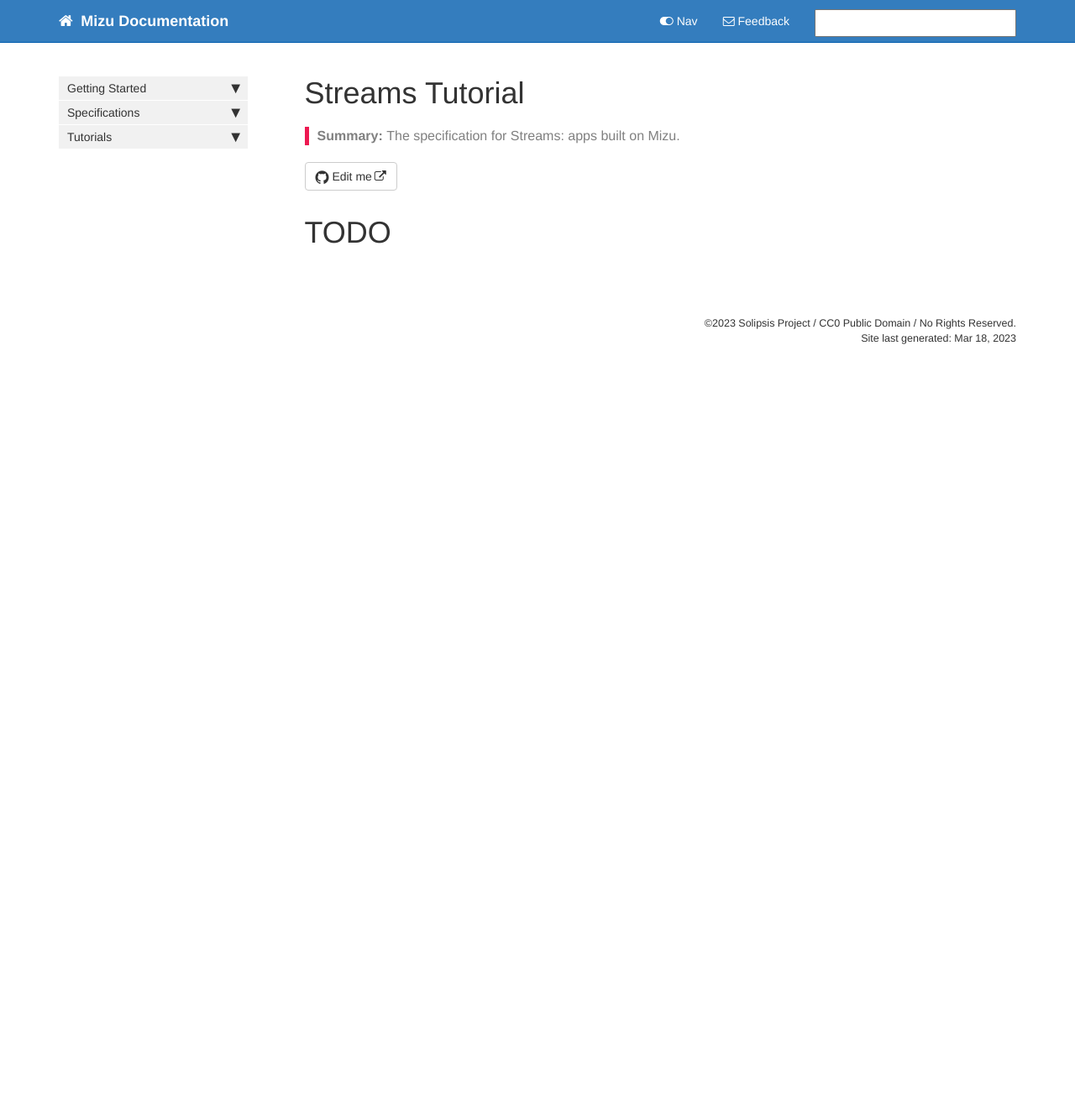
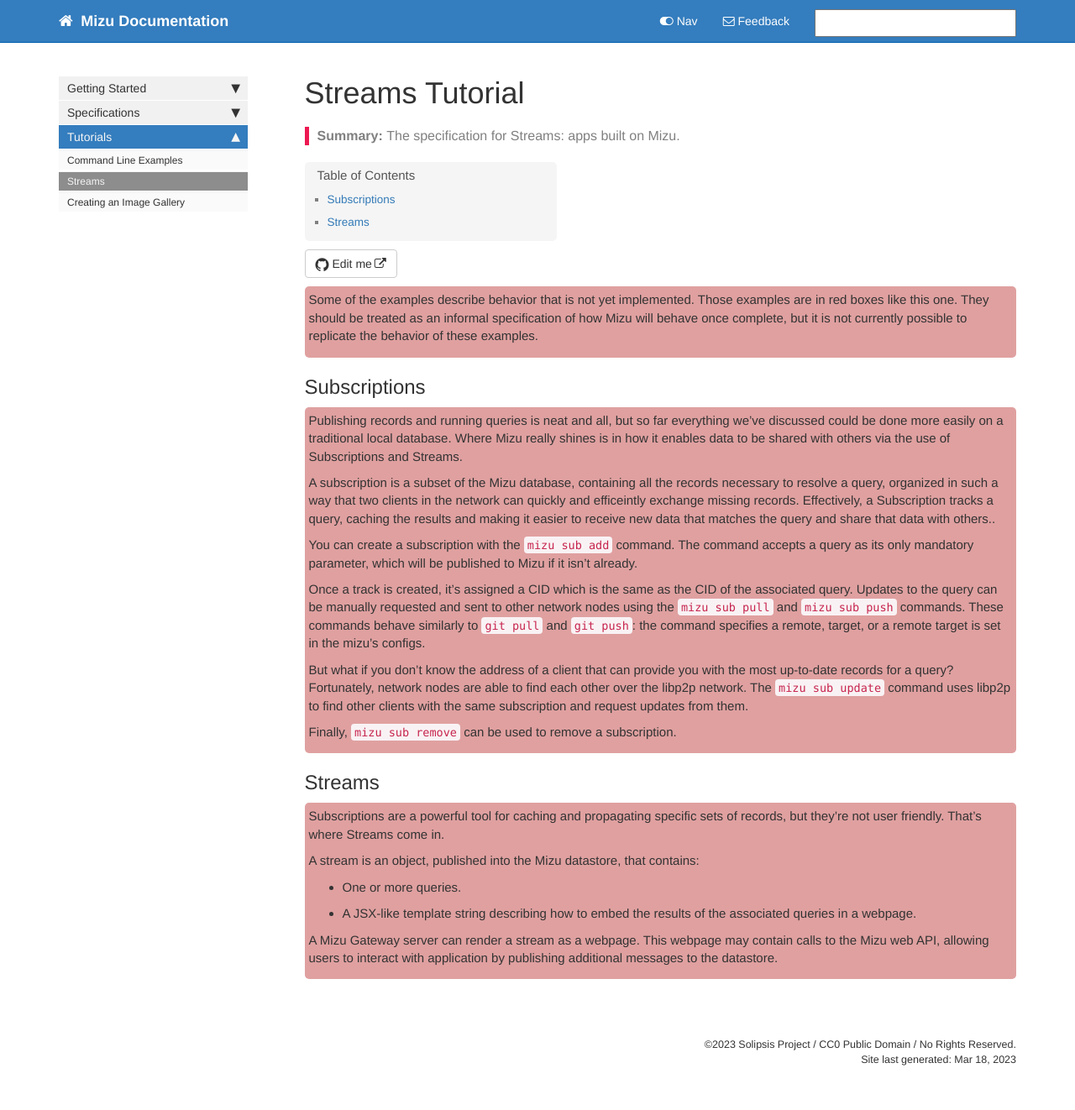
Before and after one commit to solipsis-project/mizu-documentation, a Jekyll site: the page built from pages/streams_tutorial.md, in a window 1280 px wide. Shown: the whole page at 84% size. Built offline with Jekyll 4.4.1, drawn with Linux system fonts in a browser that asks for light colours; comment, search, counter and statistics services are not loaded; before the commit the page ends 900 px from its top, so only the background shows below that.

Commit message:
Describe Subscriptions and Streams

```diff
--- a/_data/sidebars/home_sidebar.yml
+++ b/_data/sidebars/home_sidebar.yml
@@ -40,7 +40,7 @@ entries:
       output: web
     - title: Streams
       url: /streams_tutorial.html
-      output:
+      output: web
     - title: Creating an Image Gallery
       url: /image_gallery_example.html
       output: web
--- a/pages/streams_tutorial.md
+++ b/pages/streams_tutorial.md
@@ -4,4 +4,43 @@ permalink: streams_tutorial.html
 summary: "The specification for Streams: apps built on Mizu."
 ---
 
-# TODO
+<div class="notyet">
+
+Some of the examples describe behavior that is not yet implemented. Those examples are in red boxes like this one. They should be treated as an informal specification of how Mizu will behave once complete, but it is not currently possible to replicate the behavior of these examples.
+
+</div>
+
+
+
+## Subscriptions
+
+<div class="notyet">
+
+Publishing records and running queries is neat and all, but so far everything we've discussed could be done more easily on a traditional local database. Where Mizu really shines is in how it enables data to be shared with others via the use of Subscriptions and Streams.
+
+A subscription is a subset of the Mizu database, containing all the records necessary to resolve a query, organized in such a way that two clients in the network can quickly and efficeintly exchange missing records. Effectively, a Subscription tracks a query, caching the results and making it easier to receive new data that matches the query and share that data with others..
+
+You can create a subscription with the `mizu sub add` command. The command accepts a query as its only mandatory parameter, which will be published to Mizu if it isn't already.
+
+Once a track is created, it's assigned a CID which is the same as the CID of the associated query. Updates to the query can be manually requested and sent to other network nodes using the `mizu sub pull` and `mizu sub push` commands. These commands behave similarly to `git pull` and `git push`: the command specifies a remote, target, or a remote target is set in the mizu's configs.
+
+But what if you don't know the address of a client that can provide you with the most up-to-date records for a query? Fortunately, network nodes are able to find each other over the libp2p network. The `mizu sub update` command uses libp2p to find other clients with the same subscription and request updates from them.
+
+Finally, `mizu sub remove` can be used to remove a subscription.
+
+</div>
+
+## Streams
+
+<div class="notyet">
+
+Subscriptions are a powerful tool for caching and propagating specific sets of records, but they're not user friendly. That's where Streams come in.
+
+A stream is an object, published into the Mizu datastore, that contains:
+
+- One or more queries.
+- A JSX-like template string describing how to embed the results of the associated queries in a webpage.
+
+A Mizu Gateway server can render a stream as a webpage. This webpage may contain calls to the Mizu web API, allowing users to interact with application by publishing additional messages to the datastore.
+
+</div>
```
